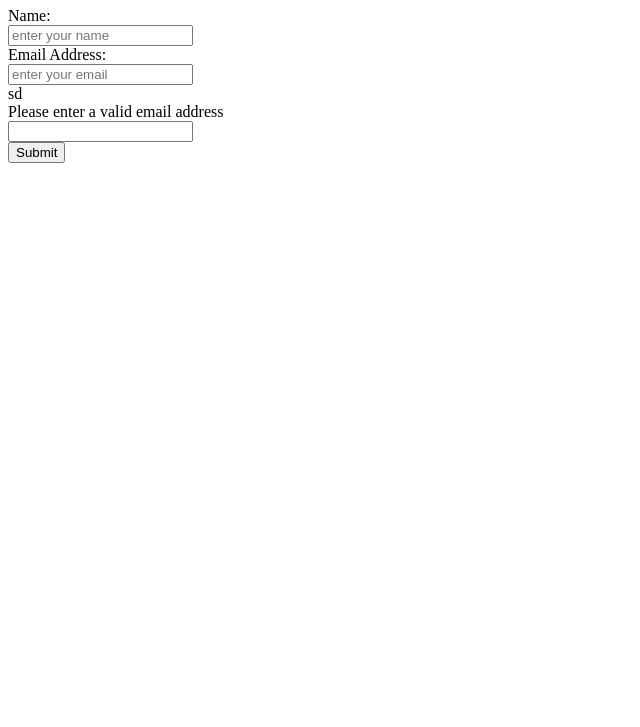
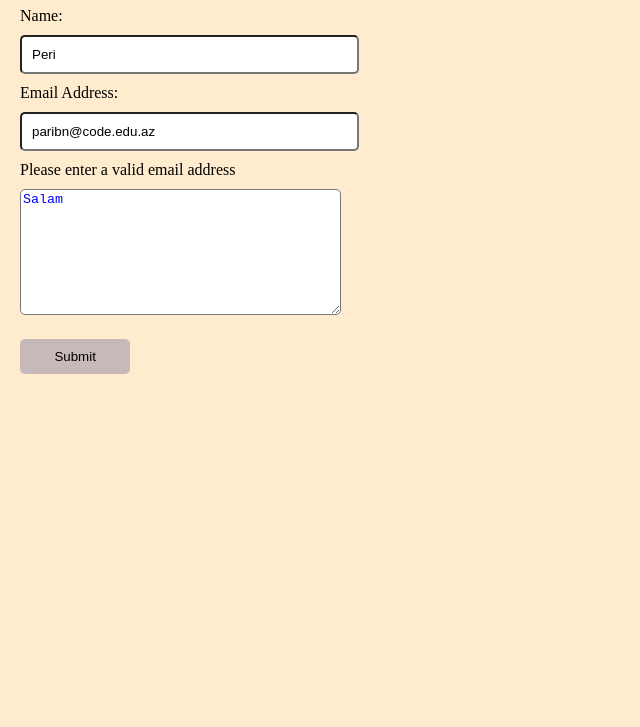
Before and after one commit to paribn/forms, a plain HTML site: page index.html in a window 1280 px wide. Shown: the part 73-800 px from the top of the page, without its empty margins (0-640 px from the left). Drawn offline with Linux system fonts and the light colour scheme.

Commit message:
successfully completed

```diff
--- /dev/null
+++ b/assts/app.css
@@ -0,0 +1,34 @@
+body{
+    background-color: blanchedalmond;
+    margin: 10px;
+}
+
+input{
+
+    border-radius: 5px;
+    padding-top: 20px;
+    padding: 10px;
+    margin: 10px;
+    width: 25%;
+}
+
+textarea{
+   color: blue;
+   border-radius: 5px;
+   margin: 10px;
+   width: 25%;
+}
+
+label{
+    padding: 10px;
+}
+
+div.t-a{
+
+    width: 35%;
+}
+
+div.t-a input{
+    background-color: #C7B9B9;
+    border: none;
+}
--- a/index.html
+++ b/index.html
@@ -4,25 +4,25 @@
     <meta charset="UTF-8">
     <meta name="viewport" content="width=device-width, initial-scale=1.0">
     <title>Document</title>
+     <link rel="stylesheet" href="assts/app.css">
 </head>
 <body>
-    <form action="action_page.php" method="GET"></form>
+
     <h1>Contact Us</h1>
-<div>
+    <form action="/action_page.php">
     <label for="fname">Name:</label> <br>
-    <input type="text" id="fname" name="fname" placeholder="enter your name"><br>
+    <input type="text" id="fname" name="fname" value = "Peri" placeholder="enter your name"><br>
 
     <label for="email">Email Address:</label> <br>
-    <input type="email" id="email" name="email" placeholder="enter your email" required><br>
-</div>
-   sd
-    <div>
+    <input type="email" id="email" name="email" value= "paribn@code.edu.az"placeholder="enter your email" required><br>
+
+
         <label for="text">Please enter a valid email address</label> <br>
-        <input type="textarea" name="textarea" id="textarea">
-    </div>
+        <textarea name="message"  cols="30" rows="8">Salam</textarea><br>
 
-    <div>
-        <input type="submit">
-    </div>
+        <div class="t-a">
+            <input type="submit">
+        </div>
+
 </body>
 </html>
```
